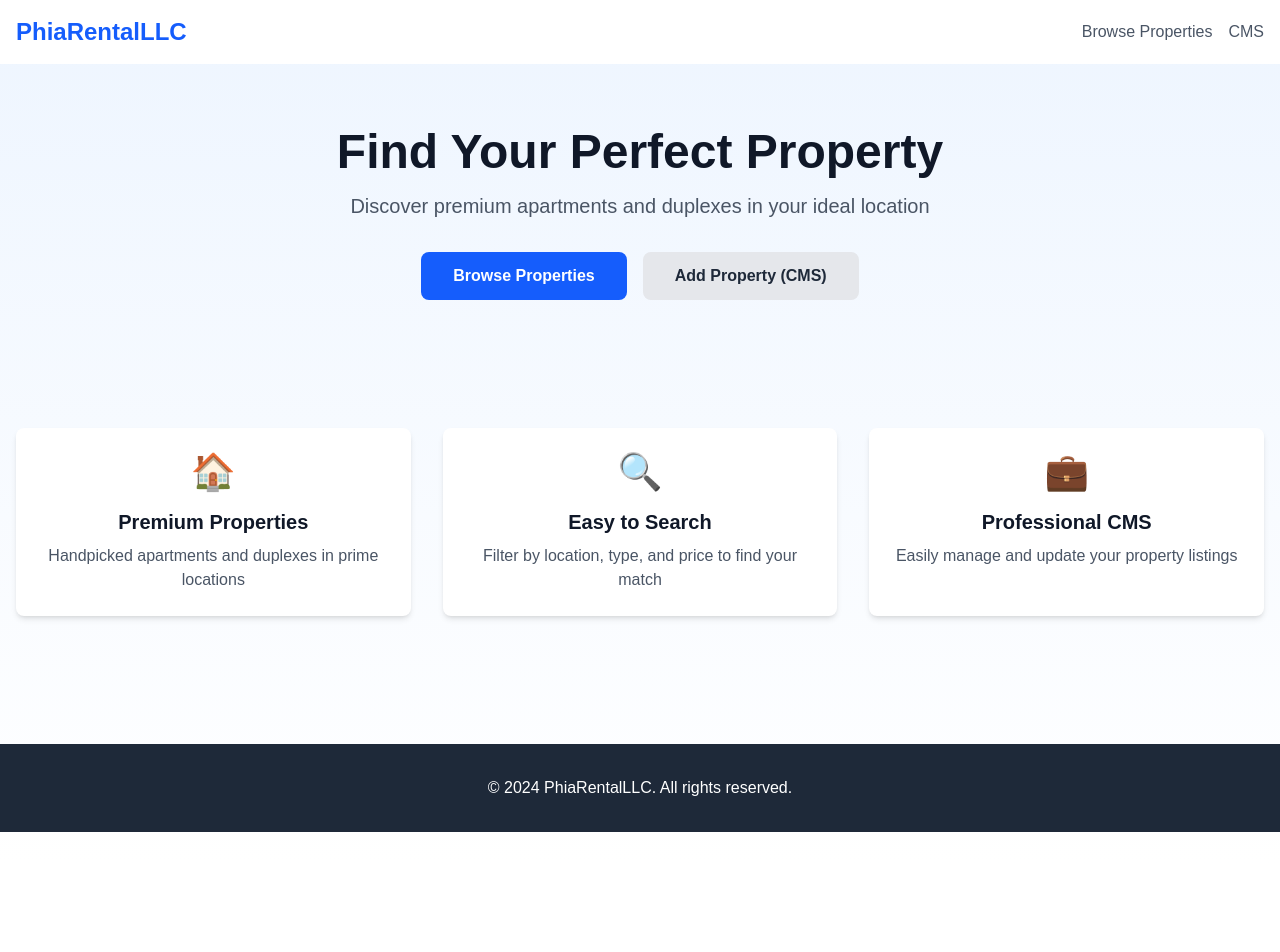
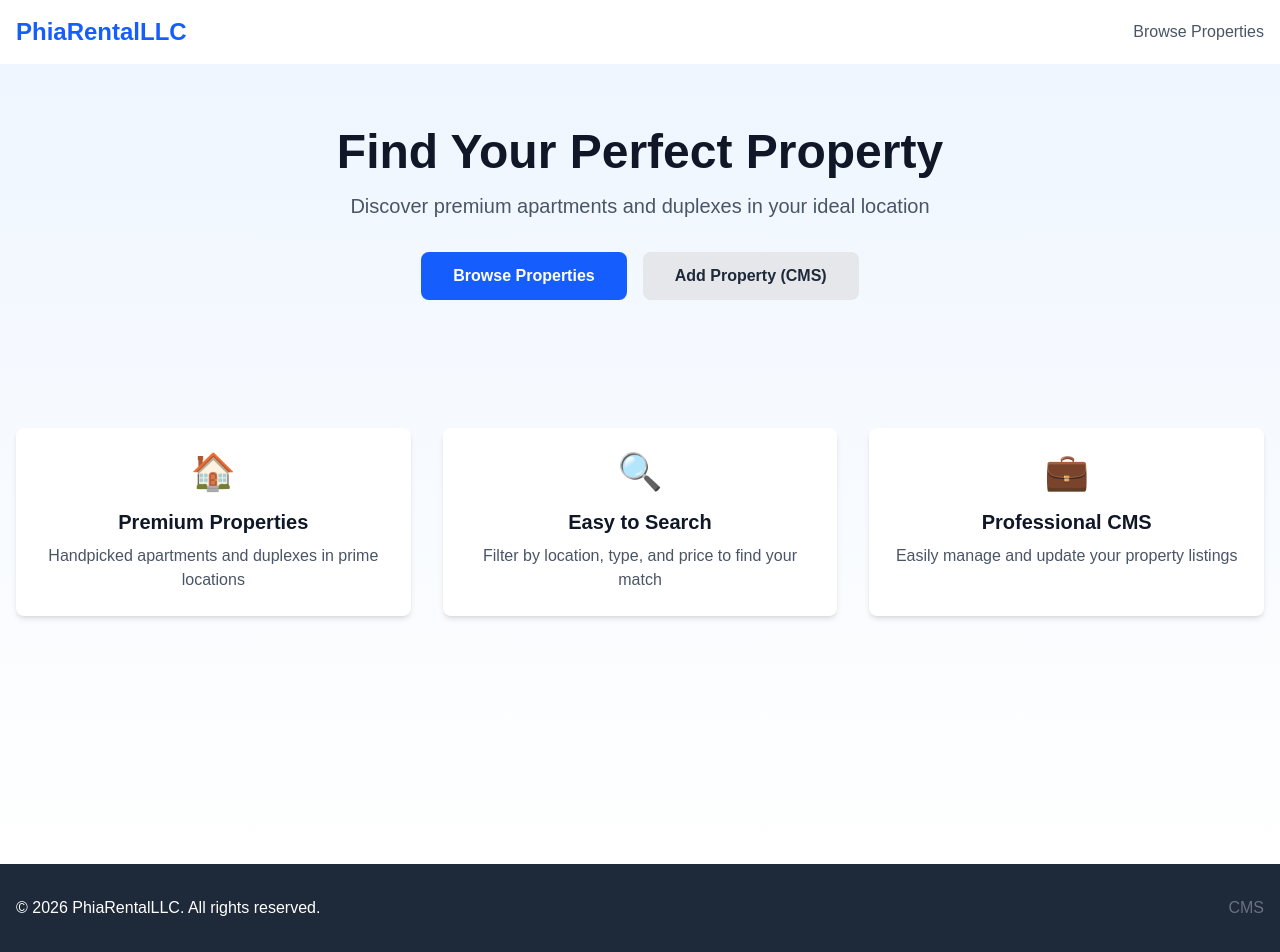
Before and after one commit to ThaoPhia/PhiaPropertyRental, a Next.js app: page / in a window 1280 px wide. Before the commit the page ends 864 px from the top, so only its background shows below. Built offline with nearby package versions, Linux system fonts and the light colour scheme.

Commit message:
Add SiteFooter component and integrate it into layout; remove footer from page

```diff
--- a/app/layout.tsx
+++ b/app/layout.tsx
@@ -1,6 +1,7 @@
 import type { Metadata } from "next";
 import { Geist, Geist_Mono } from "next/font/google";
 import SiteNav from "@/components/SiteNav";
+import SiteFooter from "@/components/SiteFooter";
 import "./globals.css";
 
 const geistSans = Geist({
@@ -27,7 +28,8 @@ export default function RootLayout({
     <html lang="en" className={`${geistSans.variable} ${geistMono.variable} h-full antialiased`}>
       <body className="min-h-full flex flex-col">
         <SiteNav />
-        {children}
+        <main className="flex-1">{children}</main>
+        <SiteFooter />
       </body>
     </html>
   );
--- a/app/page.tsx
+++ b/app/page.tsx
@@ -51,13 +51,6 @@ export default function Home() {
           </div>
         </div>
       </section>
-
-      {/* Footer */}
-      <footer className="bg-gray-800 text-white py-8 mt-16">
-        <div className="max-w-7xl mx-auto px-4 text-center">
-          <p>&copy; 2024 PhiaRentalLLC. All rights reserved.</p>
-        </div>
-      </footer>
     </div>
   );
 }
--- /dev/null
+++ b/components/SiteFooter.tsx
@@ -0,0 +1,16 @@
+import Link from 'next/link';
+
+export default function SiteFooter() {
+  const year = new Date().getFullYear();
+
+  return (
+    <footer className="bg-gray-800 text-white py-8 mt-auto">
+      <div className="max-w-7xl mx-auto px-4 flex flex-col md:flex-row items-center justify-between gap-3">
+        <p>&copy; {year} PhiaRentalLLC. All rights reserved.</p>
+        <Link href="/cms/login" className="text-gray-500 hover:text-white underline-offset-2 hover:underline">
+          CMS
+        </Link>
+      </div>
+    </footer>
+  );
+}
--- a/components/SiteNav.tsx
+++ b/components/SiteNav.tsx
@@ -6,7 +6,6 @@ import { usePathname } from 'next/navigation';
 export default function SiteNav() {
   const pathname = usePathname();
   const propertiesActive = pathname.startsWith('/properties');
-  const cmsActive = pathname.startsWith('/cms');
 
   return (
     <nav className="bg-white shadow-sm">
@@ -21,12 +20,6 @@ export default function SiteNav() {
           >
             Browse Properties
           </Link>
-          <Link
-            href="/cms/login"
-            className={cmsActive ? 'text-blue-600 font-semibold' : 'text-gray-600 hover:text-blue-600'}
-          >
-            CMS
-          </Link>
         </div>
       </div>
     </nav>
```
